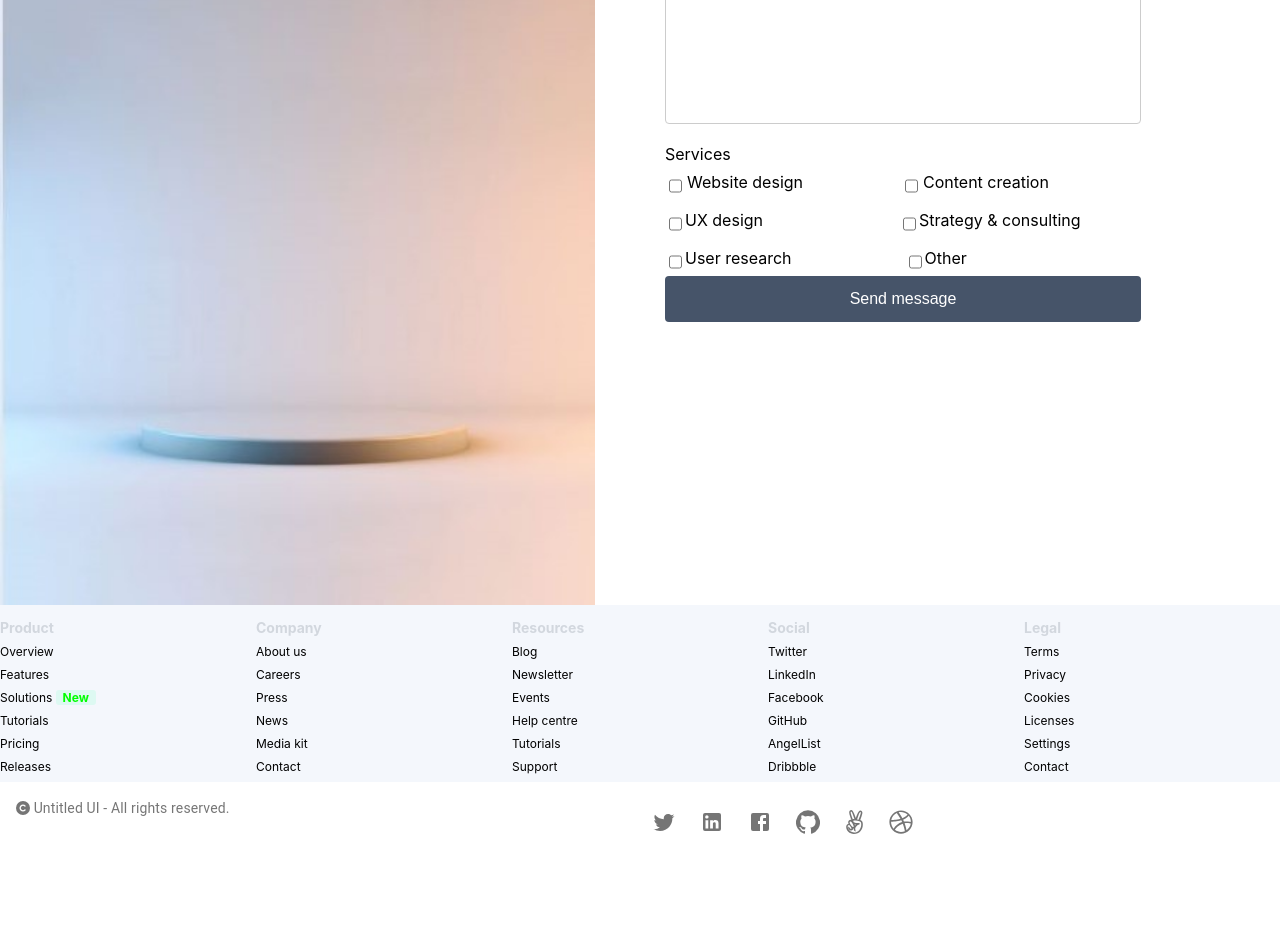
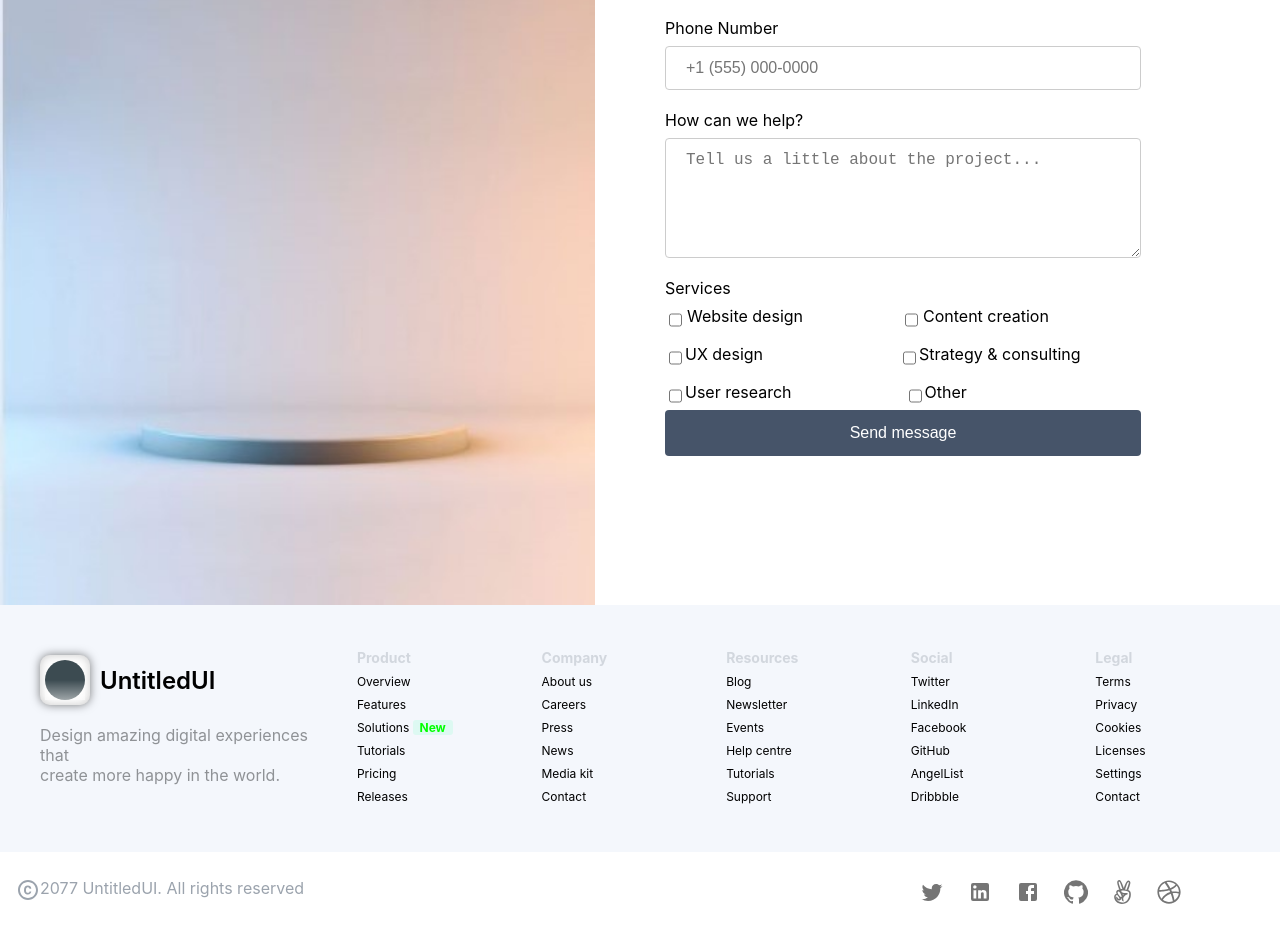
Before and after one commit to IN-Accurate/IEEE-intern-task, a React (Create React App) app in the folder frontend/: page / in a window 1280 px wide. Shown: the part 420-1352 px from the top of the page. Before the commit the page ends 1282 px from the top, so only its background shows below. Built offline with nearby package versions, Linux system fonts and the light colour scheme; the HTML template or start-up script is replaced by a standard one.

Commit message:
Add footer widget icon and text

```diff
--- a/frontend/src/App.js
+++ b/frontend/src/App.js
@@ -7,7 +7,7 @@ import logo from './assets/images/icon.jpg';
 
 function App() {
   return (
-    <div className="App">
+    <div className="App scrollable">
       <div className="app-wrapper">
       <div>
       <Navbar/>
--- a/frontend/src/components/Footer/Footer.css
+++ b/frontend/src/components/Footer/Footer.css
@@ -0,0 +1,19 @@
+.copyright-container{
+    display: flex;
+    flex-direction: row;
+    color:#9BA3AD;
+    font-size: 16px;
+    margin-top:10px;
+}
+
+.copyright-icon{
+    font-size: 15;
+    color:#9BA3AD;
+    justify-content: flex-start;
+}
+
+.footer-container{
+    display: flex;
+    flex-direction: row;
+    justify-content: space-between;
+}
--- a/frontend/src/components/Footer/Footer.js
+++ b/frontend/src/components/Footer/Footer.js
@@ -1,21 +1,19 @@
 import React from "react";
 import { makeStyles } from "@material-ui/core/styles";
 import Grid from "@material-ui/core/Grid";
-import Typography from "@material-ui/core/Typography";
-import Link from "@material-ui/core/Link";
+import CopyrightIcon from "@material-ui/icons/Copyright";
 import IconButton from "@material-ui/core/IconButton";
 
 import { FontAwesomeIcon } from "@fortawesome/react-fontawesome";
 import { faDribbble } from "@fortawesome/free-brands-svg-icons";
-
 import { faAngellist } from "@fortawesome/free-brands-svg-icons";
-import { faCopyright } from '@fortawesome/free-solid-svg-icons';
-
 
 import TwitterIcon from "@material-ui/icons/Twitter";
 import LinkedInIcon from "@material-ui/icons/LinkedIn";
 import FacebookIcon from "@material-ui/icons/Facebook";
 import GitHubIcon from "@material-ui/icons/GitHub";
+
+import "./Footer.css";
 
 const useStyles = makeStyles((theme) => ({
   root: {
@@ -28,6 +26,7 @@ const useStyles = makeStyles((theme) => ({
   right: {
     display: "flex",
     alignItems: "center",
+    justifyContent: "center",
   },
   socialIcon: {
     color: theme.palette.text.secondary,
@@ -39,18 +38,14 @@ const Footer = () => {
 
   return (
     <footer className={classes.root}>
-      <Grid container justifyContent="space-between">
-        <Grid item xs={6} className={classes.left}><Typography variant="body2">
-  <FontAwesomeIcon icon={faCopyright} />
-  {' '}
-  <Link href="#" color="inherit" underline="none">
-    Untitled UI
-  </Link>
-  {' - '}
-  All rights reserved.
-</Typography>
-
-        </Grid>
+      <div className="footer-container">
+        <div className="copyright-container">
+          <CopyrightIcon className="copyright-icon" />
+          <div className="copyright-text">
+            2077 UntitledUI. All rights reserved
+          </div>
+        </div>
+        <div className="icons-container">
           <Grid item xs={6} className={classes.right}>
             <IconButton
               href="https://twitter.com/"
@@ -102,7 +97,8 @@ const Footer = () => {
               <FontAwesomeIcon icon={faDribbble} />
             </IconButton>
           </Grid>
-      </Grid>
+        </div>
+      </div>
     </footer>
   );
 };
--- a/frontend/src/components/Footerwidget/Footerwidget.css
+++ b/frontend/src/components/Footerwidget/Footerwidget.css
@@ -1,9 +1,24 @@
 .footer-widget {
+  padding-top: 30px;
     display: flex;
-    justify-content: space-between;
+    justify-content:space-around;
     background-color: #F4F7FC;
+  padding-bottom: 40px;
   }
-
+  .icon-header{
+    padding-left:10px;
+  }
+  .left-side{
+    width: 30%;
+    padding:20px 40px;
+    display: flex;
+    flex-direction: column;
+    align-items: flex-start;
+  }
+  .icon-text{
+    color:#8f9296;
+    padding-top:20px;
+  }
   .new{
     display: inline-block;
     width: 40px;
@@ -42,3 +57,54 @@
     font-size: 12px;
     margin-bottom: 8px;
   }
+
+
+.icon-header-container{
+  display: flex;
+  flex-direction: row;
+  justify-content: center;
+  align-items: center;
+}
+
+.left-side{
+  display: flex;
+  flex-direction: column;
+}
+
+.icon-header{
+  font-weight: 600;
+  font-size: 24px;
+}
+.square {
+  width: 50px;
+  height: 50px;
+  box-shadow: 0 0 10px rgba(0, 0, 0, 0.5), inset 0 0 10px rgba(152, 151, 151, 0.5);
+  display: flex;
+  align-items: center;
+  justify-content: center;
+
+  border-radius:10px;
+  background-color:white;
+}
+
+
+.circle {
+  width: 40px;
+  height: 40px;
+  border-radius: 50%;
+  background-color: #3C4B51;
+  display: flex;
+  align-items: center;
+  justify-content: center;
+  position: relative;
+}
+
+.circle:before {
+  content: '';
+  position: absolute;
+  bottom: 0;
+  left: 0;
+  right: 0;
+  height: 50%;
+  background: linear-gradient(to top, rgba(255, 255, 255, 0.5), rgba(255, 255, 255, 0));
+}
--- a/frontend/src/components/Footerwidget/Footerwidget.js
+++ b/frontend/src/components/Footerwidget/Footerwidget.js
@@ -1,15 +1,31 @@
-import React from 'react';
-import './Footerwidget.css'
+import React from "react";
+import "./Footerwidget.css";
 const FooterWidget = () => {
   return (
     <footer>
       <div className="footer-widget">
-        <div className="footer-widget-column">
+        <div className="left-side">
+          <div className="icon-header-container">
+            <div>
+              <div className="square">
+                <div className="circle" />
+              </div>
+            </div>
+            <div className="icon-header">UntitledUI</div>
+          </div>
+          <div className="icon-text">
+            <div>Design amazing digital experiences that</div>
+            <div>create more happy in the world.</div>
+          </div>
+        </div>
+        <div className="footer-widget-column first-col">
           <h3>Product</h3>
           <ul>
             <li>Overview</li>
             <li>Features</li>
-            <li>Solutions <span className="new">New</span></li>
+            <li>
+              Solutions <span className="new">New</span>
+            </li>
             <li>Tutorials</li>
             <li>Pricing</li>
             <li>Releases</li>
--- a/frontend/src/components/Form/Form.css
+++ b/frontend/src/components/Form/Form.css
@@ -7,12 +7,14 @@ form {
     border-radius: 10px;
   }
 
+  .form-header {
+    font-size:60px;
+  }
   label {
     display: block;
     margin-bottom: 8px;
     font-size: 16px;
   }
-
   input[type="text"],
   input[type="email"],
   input[type="tel"]{
@@ -24,9 +26,9 @@ form {
     border-radius: 4px;
     font-size: 16px;
   }
-  input[type="msg-text"]{
+  textarea{
     width: 80%;
-    height: 130px;
+    height: 120px;
     padding: 12px 20px;
     margin-bottom: 20px;
     box-sizing: border-box;
@@ -73,11 +75,9 @@ form {
     height: 0;
     top: 50%;
     left: 50%;
-    transform: translate(-50%, -50%);
     background-color: rgba(255, 255, 255, 0.1);
     border-radius: 100%;
     pointer-events: none;
-    transition: width 0.2s, height 0.2s;
   }
 
   button:active::before {
--- a/frontend/src/components/Form/Form.js
+++ b/frontend/src/components/Form/Form.js
@@ -11,6 +11,7 @@ const Form = () => {
   const emailField = useRef(null);
   const messageField = useRef(null);
   const servicesField = useRef(null);
+
 
   useEffect(() => {
     const handleResize = () => setIsMobile(window.innerWidth < 768);
@@ -79,20 +80,21 @@ const Form = () => {
   };
   return (
     <form className="form" onSubmit={sendForm}>
-
+       <div className="form-header">Let's level up your brand,together</div>
       {!isMobile && (
         <>
-        <label htmlFor="name">Name </label>
-         <input type="text" id="name" name="name"  ref={firstNameField}/>
+        <label htmlFor="name" >Name </label>
+         <input type="text" id="name" name="name" placeholder='Your name' ref={firstNameField}/>
 
        <label htmlFor="email">Email</label>
-       <input type="email" id="email" name="email" ref={emailField}/>
+       <input type="email" id="email" name="email" placeholder='you@company.com' ref={emailField}/>
 
        <label htmlFor="phone">Phone Number</label>
-       <input type="tel" id="phone" name="phone" ref={phoneField}/>
+       <input type="tel" id="phone" name="phone" placeholder='+1 (555) 000-0000' ref={phoneField}/>
 
           <label htmlFor="message">How can we help?</label>
-          <input type="msg-text"  id="message" name="message" ref={messageField}/>
+          <textarea type="msg-text"  id="message" name="message" className='msg-txt-container'
+           placeholder='Tell us a little about the project...'ref={messageField} />
 
 
           <label htmlFor="services">Services</label>
@@ -138,7 +140,7 @@ isMobile && (
       <input type="tel" id="phone" name="phone"  ref={phoneField}/>
 
           <label htmlFor="mobile-message">Message:</label>
-          <input type="msg-text" id="mobile-message" name="mobile-message" ref={messageField}/>
+          <textarea type="msg-text" id="mobile-message" name="mobile-message" ref={messageField}/>
       <button type="submit" style={{width:'80%'}} onClick={sendForm}>Send  message</button>
 
         </>
```
Also changed, not shown: frontend/src/App.css (line endings or trailing spaces). Lines whose indentation alone changed are shown as unchanged.
